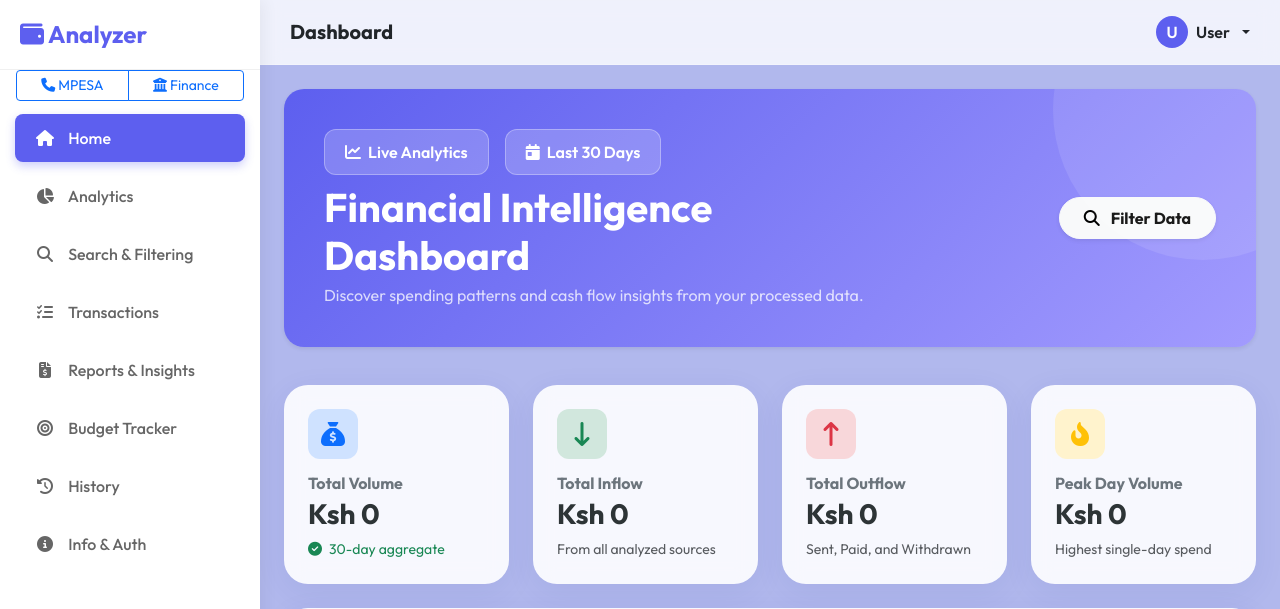
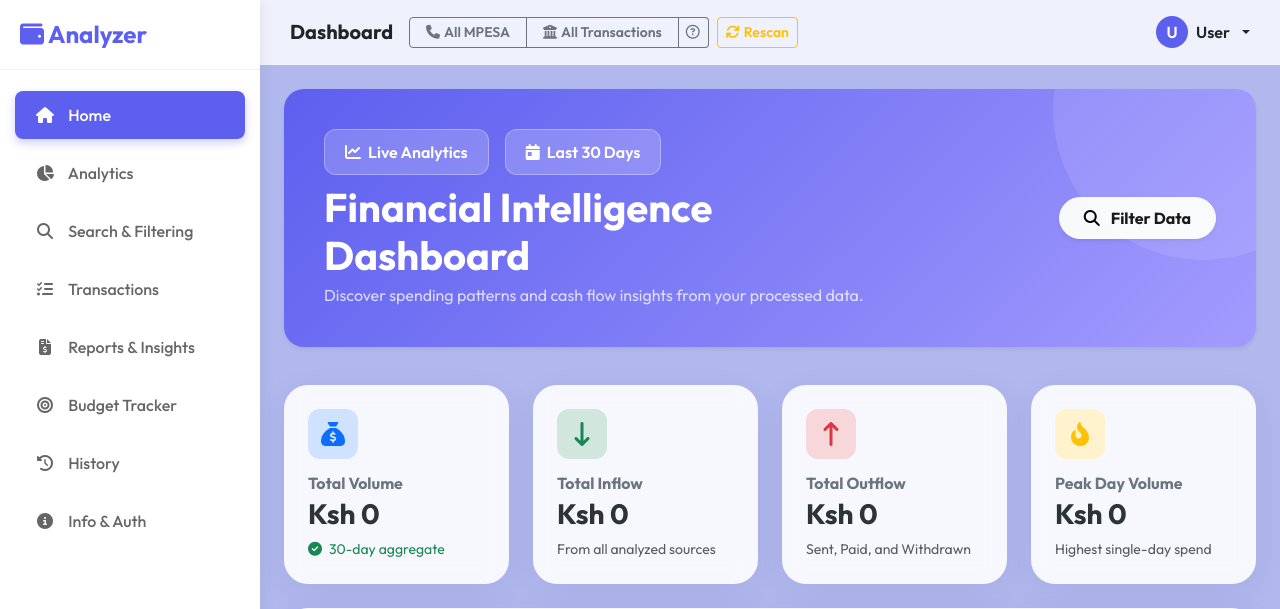
Before and after one commit to Niccher/MPesa-Analyzer-WebApp, a CodeIgniter 4 app: template app/Views/Dash/graph.php in a window 1280 px wide. Shown: the top 609 px of the page. Run offline with PHP 8.4 and a stand-in for CodeIgniter, Linux system fonts and the light colour scheme; the template is opened without the code that fills it, so the values that code supplies are empty; some libraries are stand-ins or nearby versions.

Commit message:
Move view toggle from sidebar to top nav with rescan button
- Toggle now uses Bootstrap 'active' class for proper styling
- Renamed to 'All MPESA' and 'All Transactions'
- Added Rescan button next to toggle that triggers LLM re-analysis
  via FastAPI /process/for-user/{userId}
- Rescan shows a confirmation dialog and toast notification
- Button disabled with spinner while scanning, catches errors
- POST /dashboard/rescan route + Home::rescan controller action
- Info popover text updated to match new button names

```diff
--- a/app/Config/Routes.php
+++ b/app/Config/Routes.php
@@ -35,6 +35,7 @@
 $routes->get('/dashboard/graph', 'Graph::index', ['filter' => 'session']);
 $routes->get('/dashboard/search', 'Search::index', ['filter' => 'session']);
 $routes->post('/set-view/(:any)', 'Home::setView');
+$routes->post('/dashboard/rescan', 'Home::rescan', ['filter' => 'session']);
 $routes->post('/dashboard/device/link', 'Dash::linkDevice', ['filter' => 'session']);
 $routes->get('/dashboard/analyse', 'Analyse::index', ['filter' => 'session']);
 $routes->post('/dashboard/analyse/rule', 'Analyse::saveRule', ['filter' => 'session']);
--- a/app/Views/Layouts/admin.php
+++ b/app/Views/Layouts/admin.php
@@ -196,38 +196,7 @@
                 <button class="btn btn-sm btn-close d-lg-none" id="sidebarClose"></button>
             </div>
 
-            <?php
-                $smsView = session()->get('sms_view') ?? 'mpesa';
-                $viewParam = '?view=' . $smsView;
-                $baseUrl = base_url();
-            ?>
-
-            <!-- View Toggle -->
-            <div class="px-3 mb-2">
-                <div class="btn-group btn-group-sm w-100" role="group" id="viewToggle">
-                    <a href="#" data-view="mpesa"
-                       class="btn btn-outline-primary <?= $smsView === 'mpesa' ? 'active' : '' ?>">
-                        <i class="fa-solid fa-phone"></i> MPESA
-                    </a>
-                    <a href="#" data-view="finance"
-                       class="btn btn-outline-primary <?= $smsView === 'finance' ? 'active' : '' ?>">
-                        <i class="fa-solid fa-building-columns"></i> Finance
-                    </a>
-                </div>
-            </div>
-
-            <script>
-            document.getElementById('viewToggle')?.addEventListener('click', function(e) {
-                const btn = e.target.closest('[data-view]');
-                if (!btn) return;
-                e.preventDefault();
-                const view = btn.dataset.view;
-                fetch('<?= $baseUrl ?>set-view/' + view, { method: 'POST' })
-                    .then(() => location.reload());
-            });
-            </script>
-
-            <ul class="nav flex-column mt-2">
+            <ul class="nav flex-column mt-3">
                 <?php $currentURL = uri_string(); ?>
                 <li class="nav-item">
                     <a class="nav-link <?= ($currentURL == 'dashboard' || $currentURL == '') ? 'active' : '' ?>" href="<?= url_to('Dash::index') ?>">
@@ -281,6 +250,11 @@
         <!-- Page Content -->
         <div id="page-content-wrapper">
 
+            <?php
+                $smsView = session()->get('sms_view') ?? 'mpesa';
+                $baseUrl = base_url();
+            ?>
+
             <!-- Top Navigation -->
             <nav class="navbar navbar-expand-lg navbar-light py-3">
                 <div class="container-fluid px-0">
@@ -288,7 +262,34 @@
                         <i class="fa-solid fa-bars"></i>
                     </button>
 
-                    <h5 class="mb-0 fw-bold text-dark d-none d-sm-block">Dashboard</h5>
+                    <h5 class="mb-0 fw-bold text-dark d-none d-sm-block me-3">Dashboard</h5>
+
+                    <!-- View Toggle -->
+                    <div class="btn-group btn-group-sm me-2" role="group" id="viewToggle">
+                        <a href="#" data-view="mpesa"
+                           class="btn btn-sm px-3 fw-semibold d-flex align-items-center gap-1
+                                  <?= $smsView === 'mpesa' ? 'active' : 'btn-outline-secondary' ?>">
+                            <i class="fa-solid fa-phone"></i> All MPESA
+                        </a>
+                        <a href="#" data-view="finance"
+                           class="btn btn-sm px-3 fw-semibold d-flex align-items-center gap-1
+                                  <?= $smsView === 'finance' ? 'active' : 'btn-outline-secondary' ?>">
+                            <i class="fa-solid fa-building-columns"></i> All Transactions
+                        </a>
+                        <button class="btn btn-sm btn-outline-secondary border-start-0"
+                                type="button" data-bs-toggle="popover"
+                                data-bs-trigger="focus" data-bs-placement="bottom"
+                                title="Data Scope"
+                                data-bs-content="All MPESA: shows messages from MPESA number only. All Transactions: shows messages from ALL classified financial senders (banks, SACCOS, fintechs) once processed by the LLM analyzer.">
+                            <i class="fa-regular fa-circle-question"></i>
+                        </button>
+                    </div>
+
+                    <!-- Rescan Button -->
+                    <button class="btn btn-sm btn-outline-warning fw-semibold d-flex align-items-center gap-1 me-3"
+                            id="rescanBtn" title="Re-analyze all uploaded SMS via LLM">
+                        <i class="fa-solid fa-arrows-rotate"></i> Rescan
+                    </button>
 
                     <div class="ms-auto d-flex align-items-center">
                         <div class="dropdown">
@@ -299,6 +300,39 @@
                                 </div>
                                 <?= $username ?>
                             </a>
+
+                            <script>
+                            document.getElementById('viewToggle')?.addEventListener('click', function(e) {
+                                const btn = e.target.closest('[data-view]');
+                                if (!btn) return;
+                                e.preventDefault();
+                                const view = btn.dataset.view;
+                                fetch('<?= $baseUrl ?>set-view/' + view, { method: 'POST' })
+                                    .then(() => location.reload());
+                            });
+
+                            document.getElementById('rescanBtn')?.addEventListener('click', function(e) {
+                                e.preventDefault();
+                                if (!confirm('This will re-analyze all unprocessed SMS using the LLM. It may take several minutes depending on the volume. Continue?')) return;
+                                const btn = this;
+                                btn.disabled = true;
+                                btn.innerHTML = '<span class="spinner-border spinner-border-sm me-1"></span> Scanning...';
+                                fetch('<?= $baseUrl ?>dashboard/rescan', { method: 'POST' })
+                                    .then(r => r.json())
+                                    .then(data => {
+                                        if (data.status === 'started') {
+                                            showAlert('Rescan Started', data.message || 'LLM analysis is running in the background. Check back shortly for updated results.', 'info');
+                                        } else {
+                                            showAlert('Notice', data.message || 'No unprocessed SMS found.', 'warning');
+                                        }
+                                    })
+                                    .catch(err => showAlert('Error', 'Failed to start rescan: ' + err.message, 'danger'))
+                                    .finally(() => {
+                                        btn.disabled = false;
+                                        btn.innerHTML = '<i class="fa-solid fa-arrows-rotate"></i> Rescan';
+                                    });
+                            });
+                            </script>
                             <ul class="dropdown-menu dropdown-menu-end shadow-sm border-0">
                                 <li>
                                     <button class="dropdown-item d-flex align-items-center" id="themeToggleBtn">
@@ -460,6 +494,15 @@
         }
     </script>
 
+    <script>
+    document.addEventListener('DOMContentLoaded', function() {
+        var popoverTriggerList = [].slice.call(document.querySelectorAll('[data-bs-toggle="popover"]'));
+        popoverTriggerList.map(function(el) {
+            return new bootstrap.Popover(el);
+        });
+    });
+    </script>
+
     <?= $this->renderSection('scripts') ?>
 </body>
 </html>
```
Also changed, not shown: app/Controllers/Home.php (+34 -0 lines).
